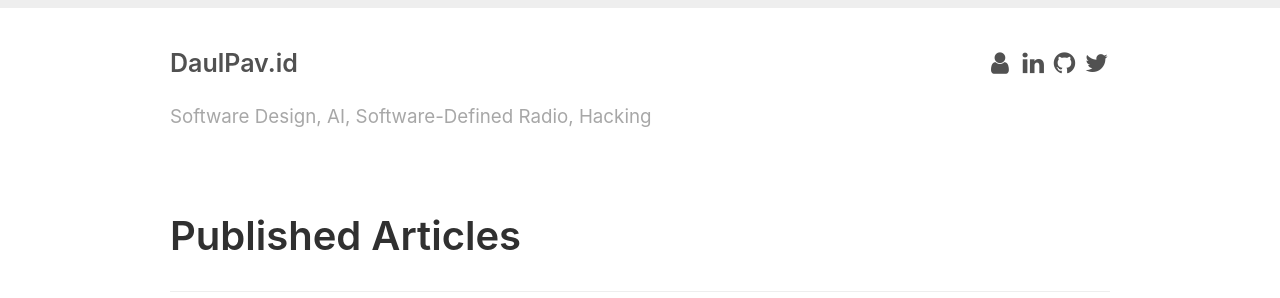
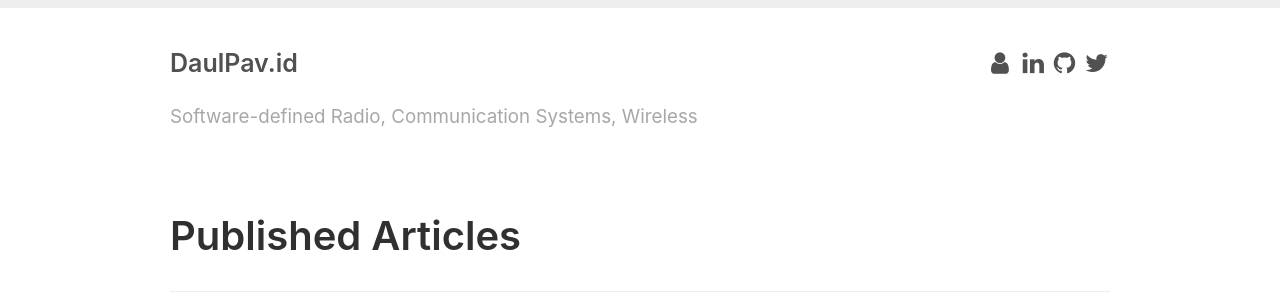
Before and after one commit to DaulPavid/ofdm.github.io, a Jekyll site: the page built from index.html, in a window 1280 px wide. Shown: the part 192-490 px from the top of the page. Built offline with Jekyll 4.4.1, drawn with Linux system fonts in a browser that asks for light colours; the list of posts is cut into pages by our own code.

Commit message:
Update my personal info

```diff
--- a/_config.yml
+++ b/_config.yml
@@ -3,7 +3,7 @@ permalink:           pretty
 
 # Setup
 title:               DaulPav.id
-tagline:             Software Design, AI, Software-Defined Radio, Hacking
+tagline:             Software-defined Radio, Communication Systems, Wireless
 url:                 https://daulpav.id
 paginate:            1
 baseurl:             ""
```
Also changed, not shown: about.md (+12 -4 lines).
